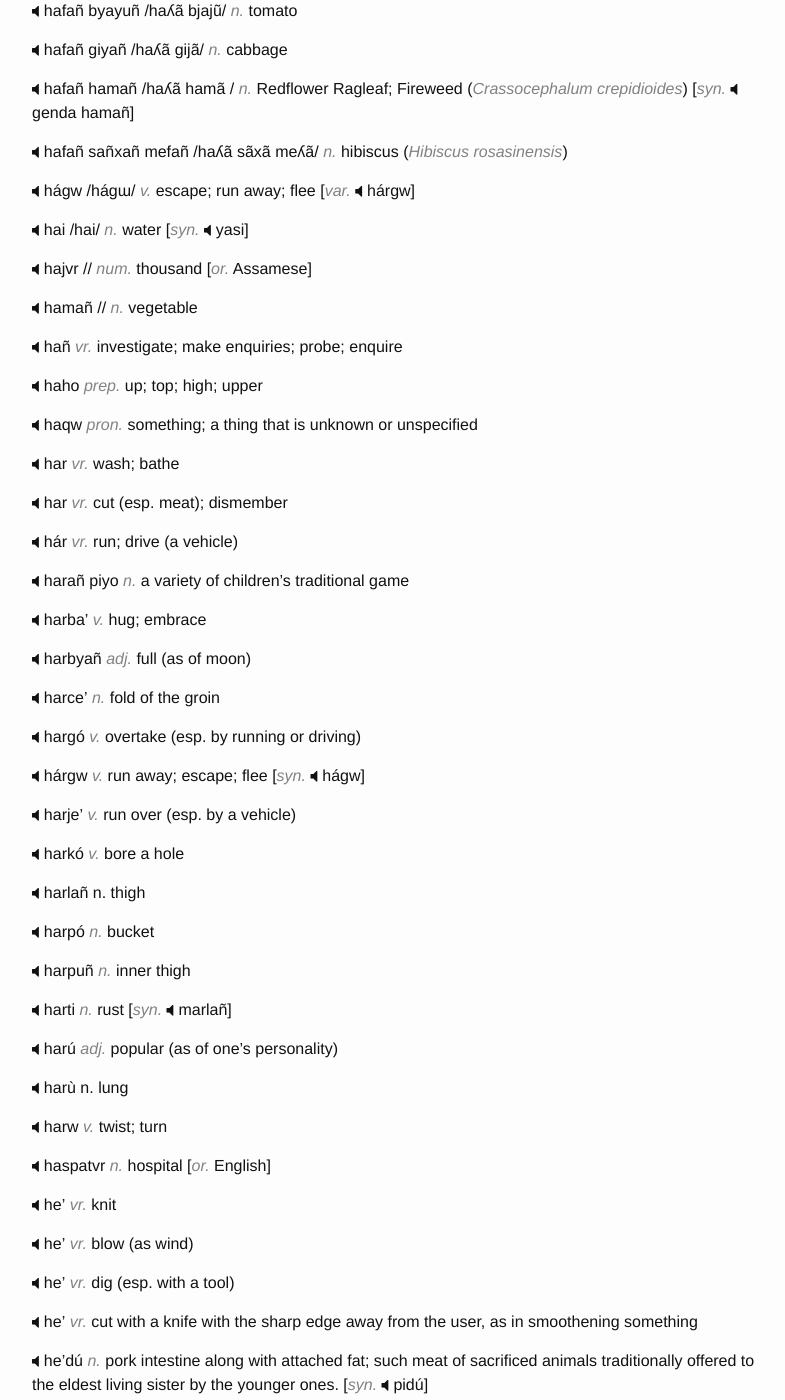
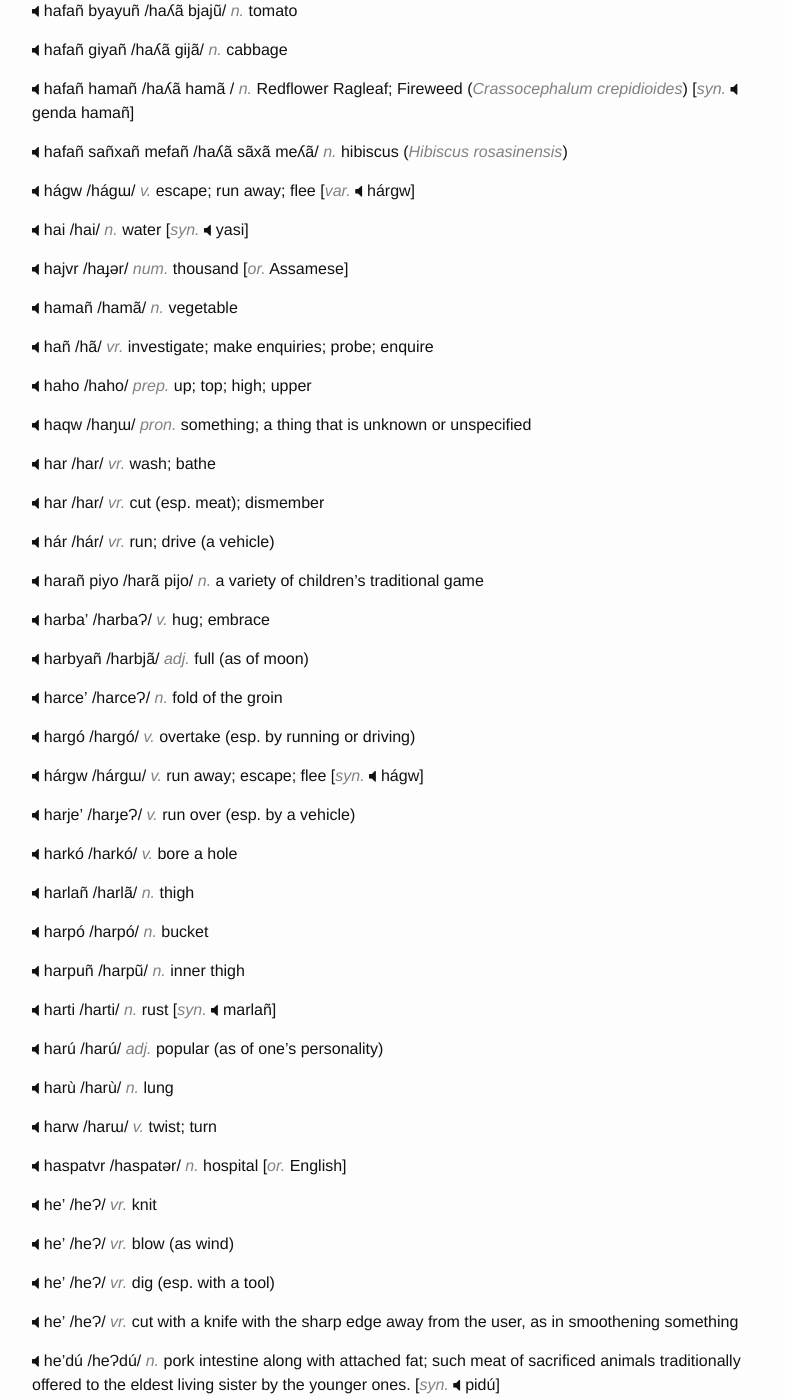
Before and after one commit to hacksparrow/language.apatani.org, a Jekyll site: the page built from dictionary/h.md, in a window 1280 px wide and 1400 px high, scrolled down 2233 px. Shown: the whole window, without its empty margins (238-1023 px from the left). Built offline with Jekyll 4.4.1, drawn with Linux system fonts in a browser that asks for light colours; nearby versions of some CDN libraries; comment, search, counter and statistics services are not loaded; some of the changed text lies outside the part shown.

Commit message:
Update h.md

```diff
--- a/dictionary/h.md
+++ b/dictionary/h.md
@@ -174,205 +174,205 @@ __hágw__	/hágɯ/ _v._	escape; run away; flee	[_var._	hárgw]
 __hai__	/hai/ _n._	water	[_syn._	yasi]
 
 
-__hajvr__	// _num._	thousand	[_or._	Assamese]
+__hajvr__	/haɟǝr/ _num._	thousand	[_or._	Assamese]
 
 
-__hamañ__	// _n._	vegetable
+__hamañ__	/hamã/ _n._	vegetable
 
 
-__hañ__	_vr._	investigate; make enquiries; probe; enquire
+__hañ__	/hã/ _vr._	investigate; make enquiries; probe; enquire
 
 
-__haho__	_prep._	up; top; high; upper
+__haho__	/haho/ _prep._	up; top; high; upper
 
 
-__haqw__	_pron._	something; a thing that is unknown or unspecified
+__haqw__	/haŋɯ/ _pron._	something; a thing that is unknown or unspecified
 
 
-__har__	_vr._	wash; bathe
+__har__	/har/ _vr._	wash; bathe
 
 
-__har__	_vr._	cut (esp. meat); dismember
+__har__	/har/ _vr._	cut (esp. meat); dismember
 
 
-__hár__	_vr._	run; drive (a vehicle)
+__hár__	/hár/ _vr._	run; drive (a vehicle)
 
 
-__harañ piyo__	_n._	a variety of children's traditional game
+__harañ piyo__	/harã pijo/ _n._	a variety of children's traditional game
 
 
-__harba'__	_v._	hug; embrace
+__harba'__	/harbaɁ/ _v._	hug; embrace
 
 
-__harbyañ__	_adj._	full (as of moon)
+__harbyañ__	/harbjã/ _adj._	full (as of moon)
 
 
-__harce'__	_n._	fold of the groin
+__harce'__	/harceɁ/ _n._	fold of the groin
 
 
-__hargó__	_v._	overtake (esp. by running or driving)
+__hargó__	/hargó/ _v._	overtake (esp. by running or driving)
 
 
-__hárgw__	_v._	run away; escape; flee	[_syn._	hágw]
+__hárgw__	/hárgɯ/ _v._	run away; escape; flee	[_syn._	hágw]
 
 
-__harje'__	_v._	run over (esp. by a vehicle)
+__harje'__	/harɟeɁ/ _v._	run over (esp. by a vehicle)
 
 
-__harkó__	_v._	bore a hole
+__harkó__	/harkó/ _v._	bore a hole
 
 
-__harlañ__	n.	thigh
+__harlañ__	/harlã/ _n._	thigh
 
 
-__harpó__	_n._	bucket
+__harpó__	/harpó/ _n._	bucket
 
 
-__harpuñ__	_n._	inner thigh
+__harpuñ__	/harpũ/ _n._	inner thigh
 
 
-__harti__	_n._	rust	[_syn._	marlañ]
+__harti__	/harti/ _n._	rust	[_syn._	marlañ]
 
 
-__harú__	_adj._	popular (as of one's personality)
+__harú__	/harú/ _adj._	popular (as of one's personality)
 
 
-__harù__	n.	lung
+__harù__	/harù/ _n._	lung
 
 
-__harw__	_v._	twist; turn
+__harw__	/harɯ/ _v._	twist; turn
 
 
-__haspatvr__	_n._	hospital	[_or._	English]
+__haspatvr__	/haspatǝr/ _n._	hospital	[_or._	English]
 
 
-__he'__	_vr._	knit
+__he'__	/heɁ/ _vr._	knit
 
 
-__he'__	_vr._	blow (as wind)
+__he'__	/heɁ/ _vr._	blow (as wind)
 
 
-__he'__	_vr._	dig (esp. with a tool)
+__he'__	/heɁ/ _vr._	dig (esp. with a tool)
 
 
-__he'__	_vr._	cut with a knife with the sharp edge away from the user, as in smoothening something
+__he'__	/heɁ/ _vr._	cut with a knife with the sharp edge away from the user, as in smoothening something
 
 
-__he'dú__	_n._	pork intestine along with attached fat; such meat of sacrificed animals traditionally offered to the eldest living sister by the younger ones.	[_syn._	pidú]
+__he'dú__	/heɁdú/ _n._	pork intestine along with attached fat; such meat of sacrificed animals traditionally offered to the eldest living sister by the younger ones.	[_syn._	pidú]
 
 
-__he'i__	_n._	a portion of meat
+__he'i__	/heɁi/ _n._	a portion of meat
 
 
-__he'ta'__	_n._	wooden agricultural implement (esp. used during construction of bundhs)
+__he'ta'__	/heɁtaɁ/ _n._	wooden agricultural implement (esp. used during construction of bundhs)
 
 
-__he'te'__	_n._	narrow channel in the wet rice cultivation fields
+__he'te'__	/heɁteɁ/ _n._	narrow channel in the wet rice cultivation fields
 
 
-__heefi'__	_adj._	cool, in a pleasant way	[_syn._	habuñ]
+__heefi'__	/heeʎiɁ/ _adj._	cool, in a pleasant way	[_syn._	habuñ]
 
 
-__hefa__	_v._	have patience; have endurance
+__hefa__	/heʎa/ _v._	have patience; have endurance
 
 
-__hefu__	_v._	forget	[_syn._	aháa ahw']
+__hefu__	/heʎu/ _v._	forget	[_syn._	aháa ahw']
 
 
-__helo__	_v._	pardon; forgive
+__helo__	/helo/ _v._	pardon; forgive
 
 
-__heló__	_v._	let down; be disappointed
+__heló__	/heló/ _v._	let down; be disappointed
 
 
-__heme__	_v._	promise; vow; pledge	[_n._	oath; promise]
+__heme__	/heme/ _v._	promise; vow; pledge	[_n._	oath; promise]
 
 
-__hemiñ-heñja__	_adj._	intimate; open (of relationship)
+__hemiñ-heñja__	/hemĩ-hẽɟa/ _adj._	intimate; open (of relationship)
 
 
-__hemó__	_v._	suspect; doubt; distrust
+__hemó__	/hemó/ _v._	suspect; doubt; distrust
 
 
-__hémò__	_v._	rest; take a breather
+__hémò__	/hémò/ _v._	rest; take a breather
 
 
-__heñpvr__	_adv._	very; exeedingly; exceptionally; immensely	[_syn._	hentvr]
+__heñpvr__	/hẽpǝr/ _adv._	very; exeedingly; exceptionally; immensely	[_syn._	hentvr]
 
 
-__hemyó__	_v._	plan in advance; plan
+__hemyó__	/hemjó/ _v._	plan in advance; plan
 
 
-__heñ__	_vr._	think; love
+__heñ__	/hẽ/ _vr._	think; love
 
 
-__heñbyañ__	_adv._	ample; sufficient; adequate
+__heñbyañ__	/hẽbjã/ _adv._	ample; sufficient; adequate
 
 
-__heñbyo__	_v._	crave; desire; yearn; pine for
+__heñbyo__	/hẽbjo/ _v._	crave; desire; yearn; pine for
 
 
-__henci__	_n._	a variety of edible berry
+__henci__	/henci/ _n._	a variety of edible berry
 
 
-__heñco__	_n._	titillation	[_v._	tickle]
+__heñco__	/hẽco/ _n._	titillation	[_v._	tickle]
 
 
-__heñdi__	_n._	thoughtful man; a gentleman; a good person	[_adj._	thoughtful]
+__heñdi__	/hẽdi/ _n._	thoughtful man; a gentleman; a good person	[_adj._	thoughtful]
 
 
-__heñdvr__	_v._	conscious; understand; figure out
+__heñdvr__	/hẽdǝr/ _v._	conscious; understand; figure out
 
 
-__heñje__	_v._	trust; faith; confidence; belief
+__heñje__	/hẽbje/ _v._	trust; faith; confidence; belief
 
 
-__heñji'__	_adj._	happy; joyful; exultant
+__heñji'__	/hẽɟiɁ/ _adj._	happy; joyful; exultant
 
 
-__heñju__	_n._	attitude; way of thinking
+__heñju__	/hẽɟu/ _n._	attitude; way of thinking
 
 
-__heñju-hemyo__	_n._	character; disposition; temperament
+__heñju-hemyo__	/hẽɟu-hemjo/ _n._	character; disposition; temperament
 
 
-__heñju-mwju__	_n._	behaviour; conduct; deportment
+__heñju-mwju__	/hẽɟu-mɯɟu/ _n._	behaviour; conduct; deportment
 
 
-__heñjuñ__	_n._	comfort; ease; luxury; opulence	[_adj._	comfortable]	[_adv._	heñjuñpa]
+__heñjuñ__	/hẽɟũ/ _n._	comfort; ease; luxury; opulence	[_adj._	comfortable]	[_adv._	heñjuñpa]
 
 
-__heñjvr__	_v._	save up; save for the future
+__heñjvr__	/hẽɟǝr/ _v._	save up; save for the future
 
 
-__heñki__	_adj._	sincere; honest; unfeigned
+__heñki__	/hẽki/ _adj._	sincere; honest; unfeigned
 
 
-__heñko-heñpe__	_adj._	confused; perplexed; baffled
+__heñko-heñpe__	/hẽko-hẽpe/ _adj._	confused; perplexed; baffled
 
 
-__heñkur__	_v._	regret; feel remorse for; be sorry about
+__heñkur__	/hẽkur/ _v._	regret; feel remorse for; be sorry about
 
 
-__heñpa__	_v._	recall; remember
+__heñpa__	/hẽpa/ _v._	recall; remember
 
 
-__heñpa'__	_v._	ignore; pay no heed to
+__heñpa'__	/hẽpaɁ/ _v._	ignore; pay no heed to
 
 
-__heñpuñ-heñka__	_adj._	confusing; perplexing; complicated	[_v._	be confused]
+__heñpuñ-heñka__	/hẽpũ-hẽka/ _adj._	confusing; perplexing; complicated	[_v._	be confused]
 
 
-__heñpyo__	_adj._	happy, delighted
+__heñpyo__	/hẽpjo/ _adj._	happy, delighted
 
 
-__heñpyo'__	_v._	guilt ridden; feel guilty; conscience stricken
+__heñpyo'__	/hẽpjoɁ/ _v._	guilt ridden; feel guilty; conscience stricken
 
 
-__heñsvr__	_adj._	not having any burden or impediment
+__heñsvr__	/hẽsǝr/ _adj._	not having any burden or impediment
 
 
-__heñtiñ__	_v._	trust; faith; confidence; belief
+__heñtiñ__	/hẽtĩ/ _v._	trust; faith; confidence; belief
 
 
 __heñtú__	_v._	miss someone; pine for; yearn for; long for
```
